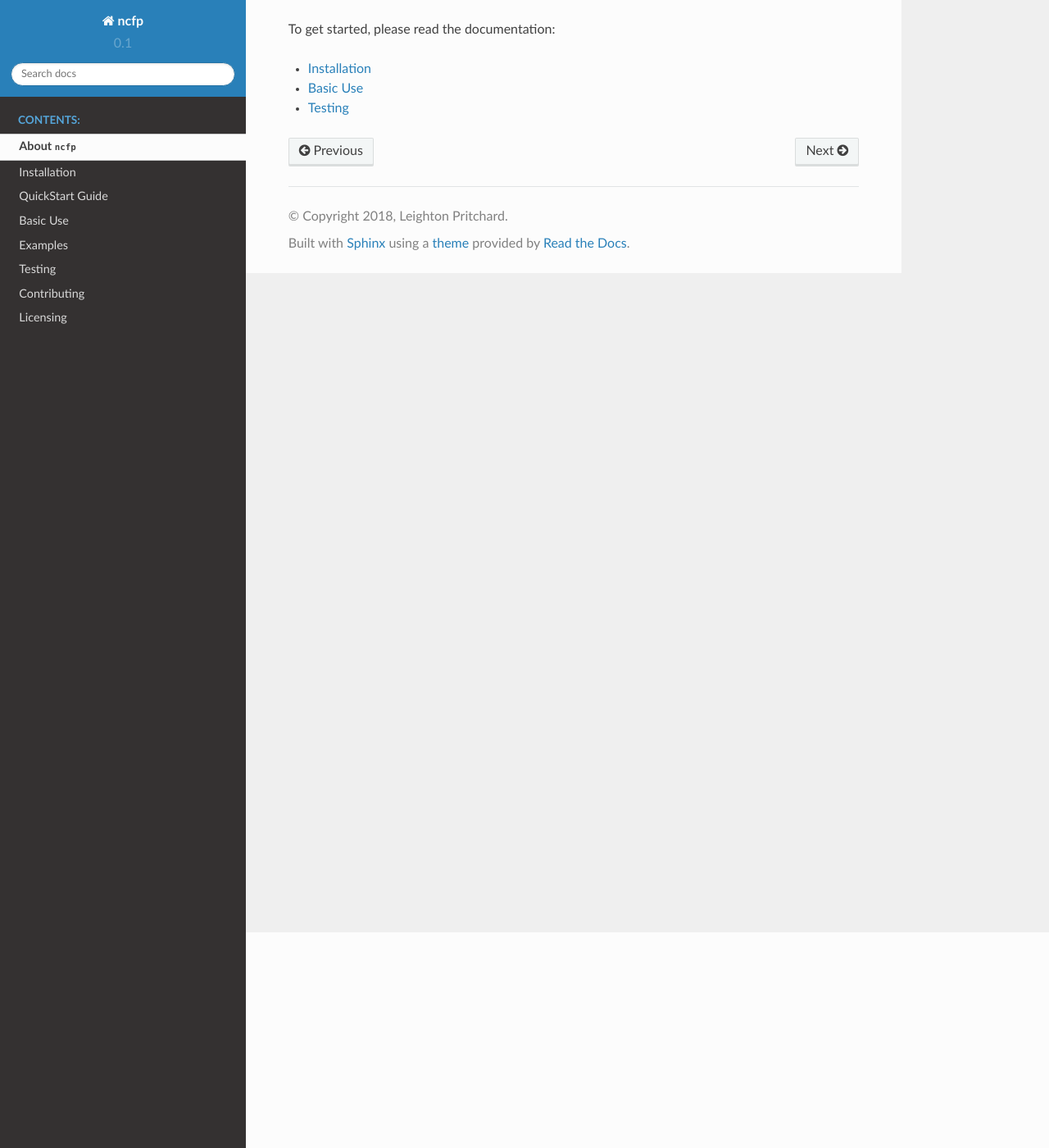
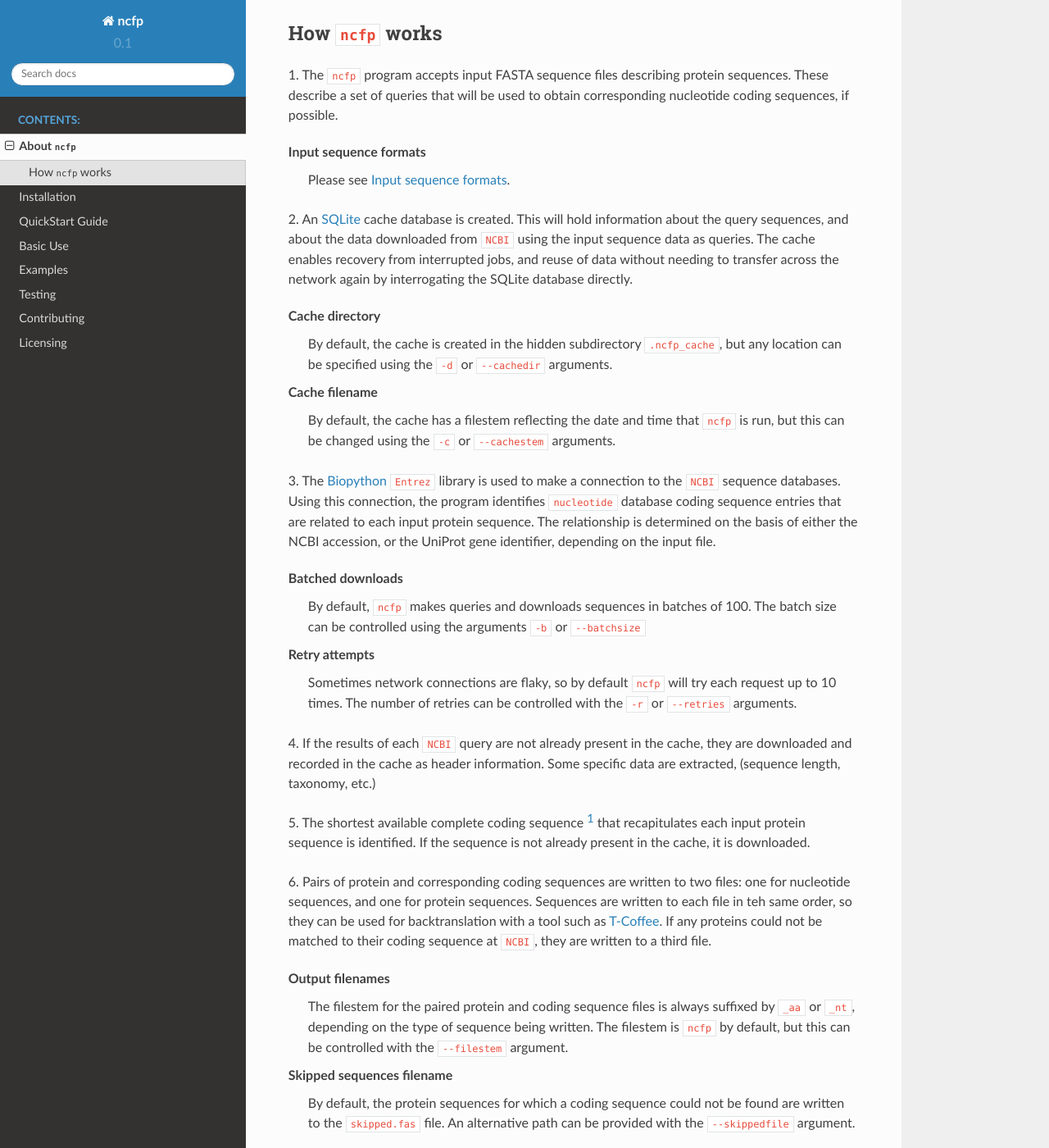
Before and after one commit to widdowquinn/ncfp, a Sphinx documentation site: the page built from docs/about.rst, in a window 1280 px wide and 1400 px high, scrolled down 263 px. Shown: the whole window at 82% size. Built offline with Sphinx 7.4.7 and the Read the Docs theme 2.0.0, drawn with Linux system fonts in a browser that asks for light colours; some of the changed text lies outside the part shown.

Commit message:
update basic use and introduction

```diff
--- a/docs/about.rst
+++ b/docs/about.rst
@@ -4,13 +4,73 @@
 About ``ncfp``
 ==============
 
-``ncfp`` is a program and Python package that, given a set of protein sequences
-with appropriate identifier values, retrieves corresponding coding nucleotide
-sequences from the ``NCBI nucleotide`` databases. This is useful, for instance, to help backthread coding sequences onto protein
-alignments for phylogenetic analyses.
+``ncfp`` is a program and accompanying Python package (``ncbi_cds_from_protein``) that, given a set of
+protein sequences with appropriate identifier values, retrieves corresponding coding nucleotide
+sequences from the ``NCBI nucleotide`` databases. This is useful, for instance, to help backthread coding
+sequences onto protein alignments for phylogenetic analyses.
 
-To get started, please read the documentation:
+------------------
+How ``ncfp`` works
+------------------
 
-* :ref:`ncfp-installation`
-* :ref:`ncfp-basic_use`
-* :ref:`ncfp-testing`
+1. The ``ncfp`` program accepts input FASTA sequence files describing protein sequences. These describe a set
+of queries that will be used to obtain corresponding nucleotide coding sequences, if possible.
+
+Input sequence formats
+    Please see :ref:`input-sequence-formats`.
+
+2. An `SQLite`_ cache database is created. This will hold information about the query sequences, and about
+the data downloaded from ``NCBI`` using the input sequence data as queries. The cache enables recovery from
+interrupted jobs, and reuse of data without needing to transfer across the network again by interrogating
+the SQLite database directly.
+
+Cache directory
+    By default, the cache is created in the hidden subdirectory ``.ncfp_cache``, but any location can be specified
+    using the ``-d`` or ``--cachedir`` arguments.
+
+Cache filename
+    By default, the cache has a filestem reflecting the date and time that ``ncfp`` is run, but
+    this can be changed using the ``-c`` or ``--cachestem`` arguments.
+
+3. The `Biopython`_ ``Entrez`` library is used to make a connection to the ``NCBI`` sequence
+databases. Using this connection, the program identifies ``nucleotide`` database coding sequence entries
+that are related to each input protein sequence. The relationship is determined on the basis of either
+the NCBI accession, or the UniProt gene identifier, depending on the input file.
+
+Batched downloads
+    By default, ``ncfp`` makes queries and downloads sequences in batches of 100. The batch size can be
+    controlled using the arguments ``-b`` or ``--batchsize``
+
+Retry attempts
+    Sometimes network connections are flaky, so by default ``ncfp`` will try each request up to 10 times. The
+    number of retries can be controlled with the ``-r`` or ``--retries`` arguments.
+
+4. If the results of each ``NCBI`` query are not already present in the cache, they are downloaded and
+recorded in the cache as header information. Some specific data are extracted, (sequence length, taxonomy, etc.)
+
+5. The shortest available complete coding sequence [#f1]_ that recapitulates each input protein sequence
+is identified. If the sequence is not already present in the cache, it is downloaded.
+
+6. Pairs of protein and corresponding coding sequences are written to two files: one for nucleotide sequences,
+and one for protein sequences. Sequences are written to each file in teh same order, so they can be used for
+backtranslation with a tool such as `T-Coffee`_. If any proteins could not be matched to their coding
+sequence at ``NCBI``, they are written to a third file.
+
+Output filenames
+    The filestem for the paired protein and coding sequence files is always suffixed by ``_aa`` or ``_nt``,
+    depending on the type of sequence being written. The filestem is ``ncfp`` by default, but this can be
+    controlled with the ``--filestem`` argument.
+
+Skipped sequences filename
+    By default, the protein sequences for which a coding sequence could not be found are written to the
+    ``skipped.fas`` file. An alternative path can be provided with the ``--skippedfile`` argument.
+
+
+
+.. _Biopython: http://biopython.org/
+.. _SQLite: https://www.sqlite.org/
+.. _T-Coffee: http://www.tcoffee.org/Projects/tcoffee/
+
+.. rubric:: Footnotes
+
+.. [#f1] We require the complete coding sequence, but if we can use a shorter sequence than the complete genome, we do to save bandwidth.
--- a/docs/basic_use.rst
+++ b/docs/basic_use.rst
@@ -23,6 +23,7 @@ translation identical to the corresponding input protein sequence.
 Any protein sequences for which a partner nucleotide coding sequence could not be found will be written
 to the file ``<OUTPUT>/skipped.fas``
 
+.. _input-sequence-formats:
 
 ----------------------
 Input sequence formats
--- a/docs/index.rst
+++ b/docs/index.rst
@@ -7,8 +7,8 @@
 Welcome to ncfp's documentation!
 ================================
 
-.. image:: https://img.shields.io/pypi/v/package.svg?style=flat-square
-   :target: https://pypi.python.org/pypi/package
+.. image:: https://img.shields.io/pypi/v/ncfp.svg?style=flat-square
+   :target: https://pypi.python.org/pypi/ncfp
 .. image:: https://img.shields.io/pypi/l/ncfp.svg?style=flat-square
    :target: https://pypi.python.org/pypi/ncfp
 .. image:: https://img.shields.io/travis/widdowquinn/ncfp.svg?style=flat-square
@@ -30,6 +30,7 @@ sequences from the ``NCBI nucleotide`` databases. This is useful, for instance,
 to help backthread coding sequences onto protein alignments for phylogenetic
 analyses.
 
+To get started, please read the documentation:
 
 .. toctree::
    :maxdepth: 2
```
